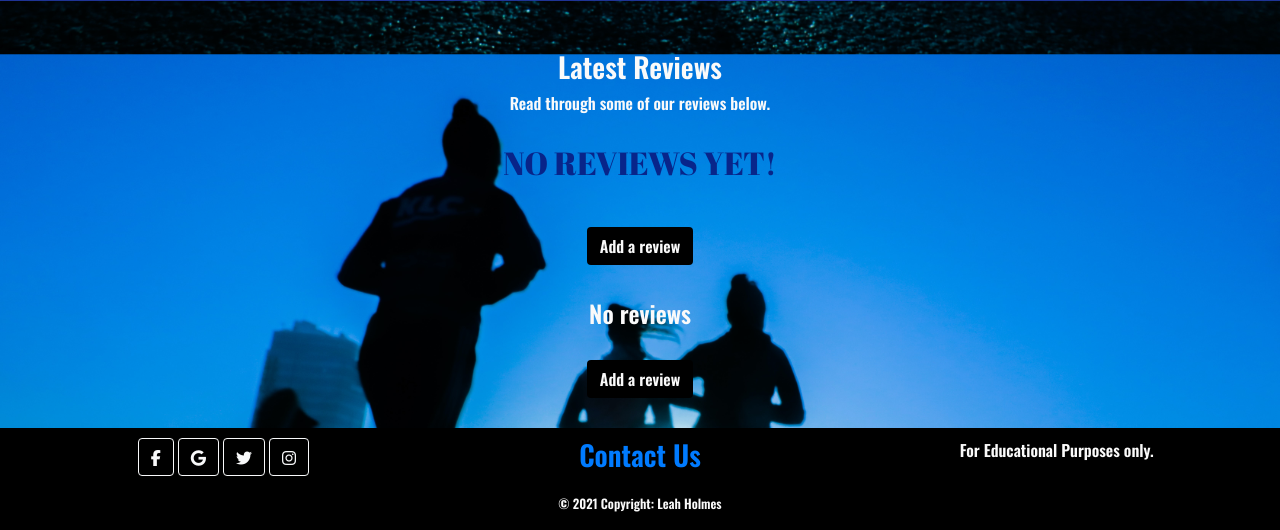
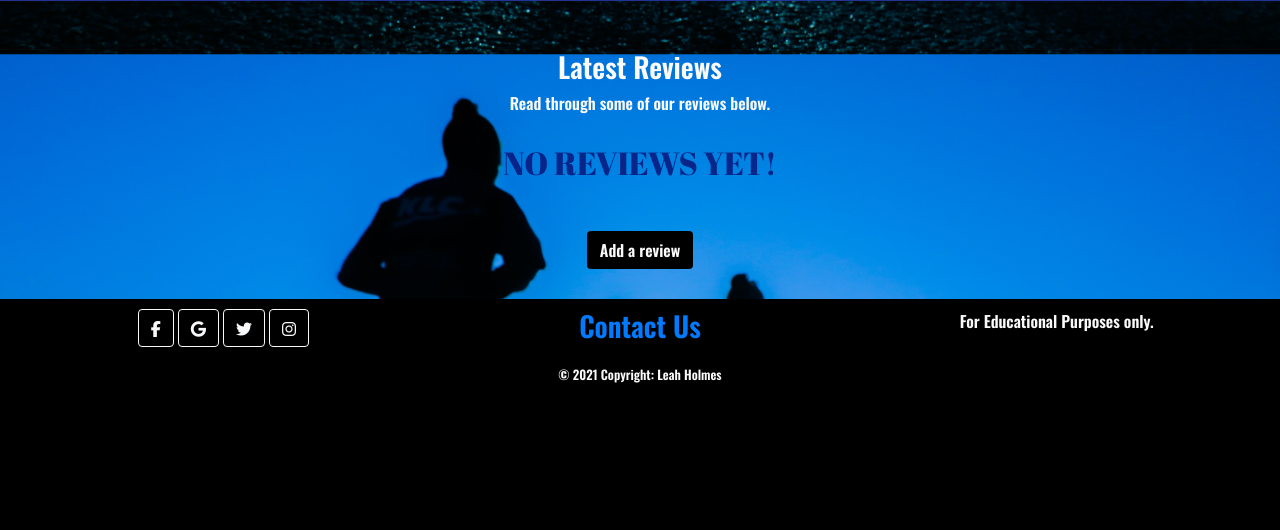
Before and after one commit to Leah1977/Fit_Time_MS4, a Django app: page /products/2/ in a window 1280 px wide. Shown: the part 799-1329 px from the top of the page. After the commit the page ends 1182 px from the top, so only its background shows below. Run offline with Django 3.2, Linux system fonts and the light colour scheme; data comes from the database, SQL or seed files in the repository; tables that the repository leaves empty hold one stand-in row (values such as "Sample post"); some libraries are stand-ins or nearby versions.

Commit message:
Rearrange Review layout

```diff
--- a/reviews/templates/reviews/includes/reviews.html
+++ b/reviews/templates/reviews/includes/reviews.html
@@ -10,6 +10,10 @@
         </div>
         <div class="col-12 reviews">
             {% if reviews %}
+                {% for review in reviews %}
+                    <h4 class="text-uppercase text-center">{{ review.title }}</h4>
+                    {% if request.user.is_authenticated %}
+                        {% if request.user|lower == review.user|lower %}
                             <div class="table-responsive rounded">
                                 <table class="table table-sm table-border">
                                     <thead class="text-black">
@@ -20,11 +24,6 @@
                                             <th scope="col"></th>
                                         </tr>
                                     </thead>
-
-                        {% for review in reviews %}
-                            <h4 class="text-uppercase text-center">{{ review.title }}</h4>
-                                {% if request.user.is_authenticated %}
-                                    {% if request.user|lower == review.user|lower %}
                                         <tr>
                                             <td class="p-3 w-25">
                                                 <p class="my-0">{{ review.title }}</p>
@@ -39,42 +38,17 @@
                                                 <a href="{% url 'delete_review' review.id %}" class="text-danger">Delete Review</a>
                                             </td>
                                         </tr>
-                                    {% endif %}
-                                {% endif %}
-                        {% endfor %}
                                     </table>
-                </div>
-            {% else %}
-                <p class = "pt-2 text-center logo-font">No reviews Yet!</p>
-            {% endif %}
-            <!-- Add a review -->
-            <!-- link for product review -->
-            <div class="reviews-wrapper">
-                <div class="review text-black text-center">
-                    <a href="{% url 'add_review' product.id %}" class="btn btn-black mt-4">Add a review</a>
-                </div>
-            </div>
-        </div>
-    </div>
-</div>
-
-{% if reviews %}
-    {% for review in reviews %}
-        <h4 class="text-uppercase text-center">{{ review.title }}</h4>
-        {% if request.user.is_authenticated %}
-            {% if request.user|lower == review.user|lower %}
-                <div>
-                    <a href="{% url 'edit_review' review.id %}">Edit Review</a>
-                </div>
-                <div>
-                    <a href="{% url 'delete_review' review.id %}" class="text-danger">Delete Review</a>
                                 </div>
                             {% endif %}
                         {% endif %}
                     {% endfor %}
                 {% else %}
-    <h4 class="no-reviews text-center">No reviews</h4>
+                    <p class = "pt-2 text-center logo-font">No reviews Yet!</p>
                 {% endif %}
+            </div>
+        </div>
+    </div>
     <!-- Add a review -->
     <!-- link for product review -->
     <div class="reviews-wrapper">
```
Lines whose indentation alone changed are shown as unchanged.
